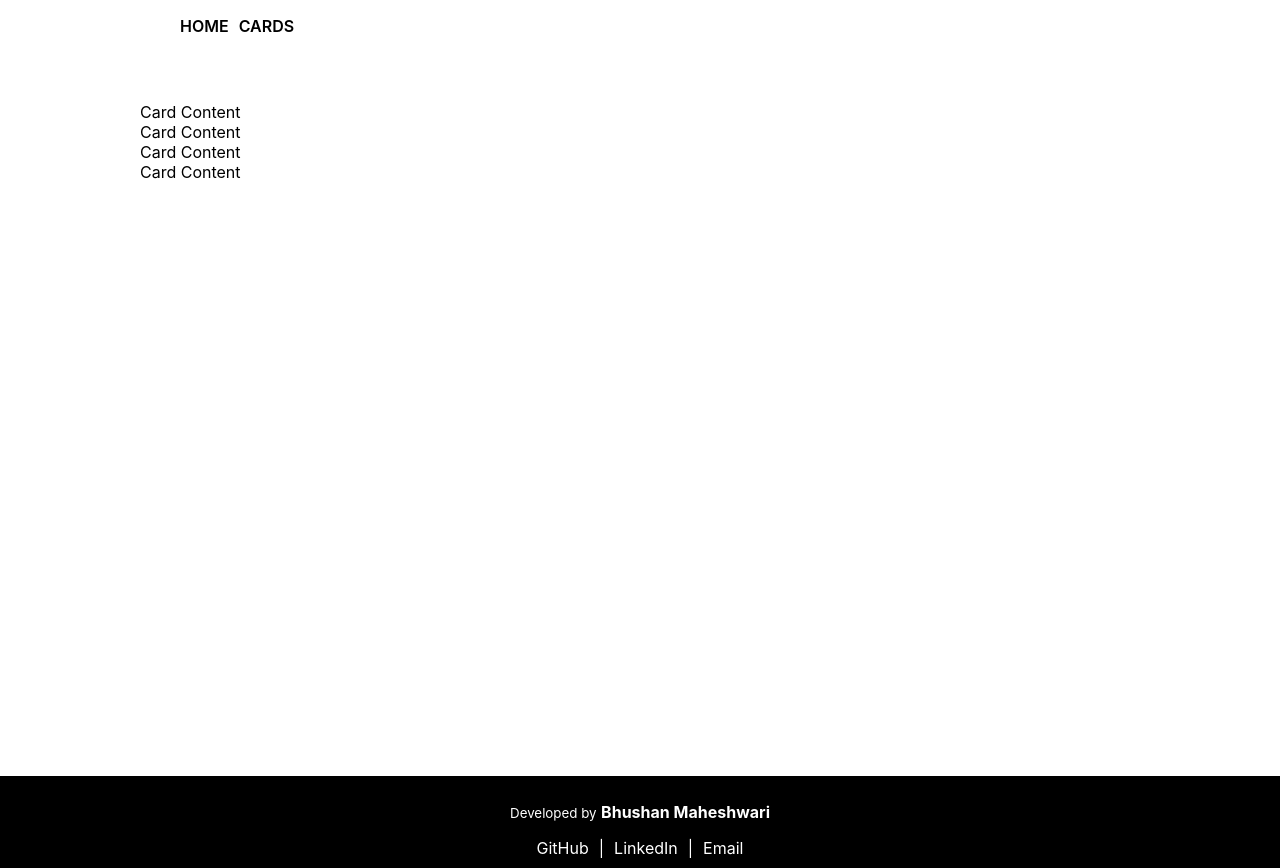
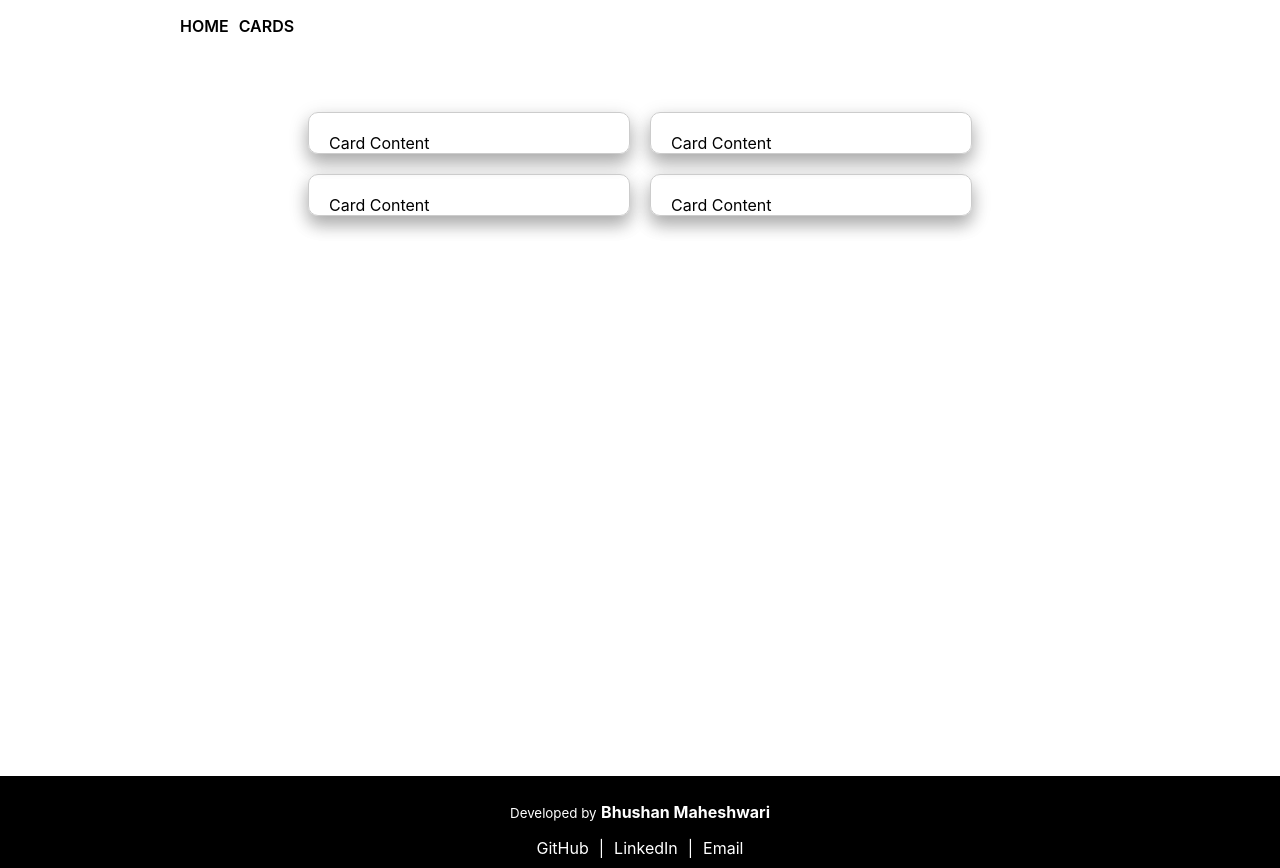
Before and after one commit to bhushanmaheshwari/sample-work-asb, a React (Create React App) app: page /cards in a window 1280 px wide. Built offline with nearby package versions, Linux system fonts and the light colour scheme.

Commit message:
basic card listing design with hardcoded data

```diff
--- a/src/components/credit-cards/Card.styles.ts
+++ b/src/components/credit-cards/Card.styles.ts
@@ -1,5 +1,17 @@
 import styled from "styled-components";
 
-const Card = styled.div``;
+const Card = styled.div`
+  padding: 20px 20px 0 20px;
+  border: 1px solid #ccc;
+  border-radius: 10px;
+  margin: 10px;
+  width: 280px;
+  // copied
+  box-shadow: 0 10px 16px 0 rgb(0 0 0 / 20%), 0 6px 20px 0 rgb(0 0 0 / 19%) !important;
+  :hover {
+    transform: scale(1.1);
+    transition-duration: 0.5s;
+  }
+`;
 
 export { Card };
--- a/src/components/credit-cards/Cards.styles.ts
+++ b/src/components/credit-cards/Cards.styles.ts
@@ -1,5 +1,9 @@
 import styled from "styled-components";
 
-const Cards = styled.div``;
+const Cards = styled.div`
+  display: flex;
+  flex-wrap: wrap;
+  justify-content: center;
+`;
 
 export { Cards };
```
Also changed, not shown: 1 other file (tests, documents, lock files or other folders).
